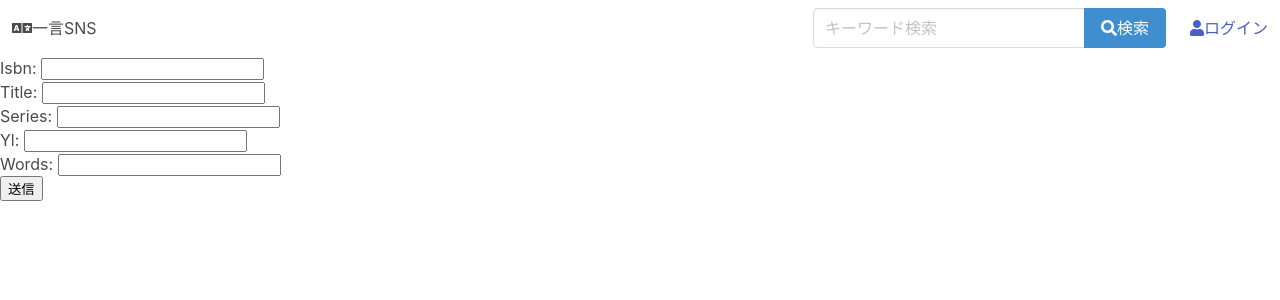
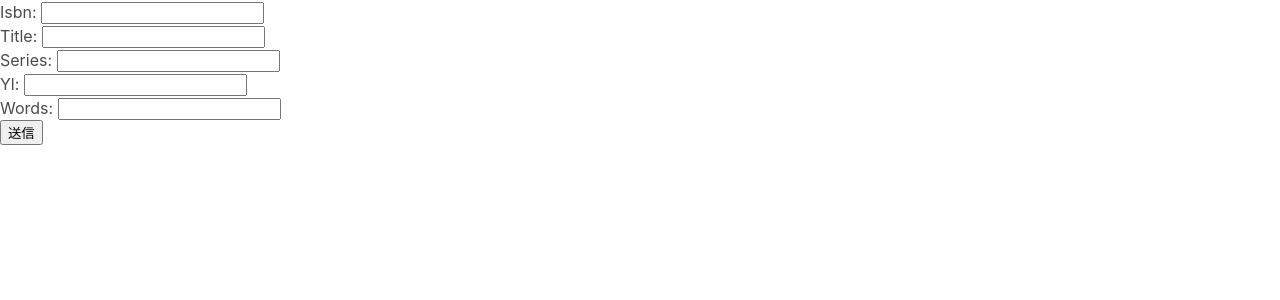
Before and after one commit to NITTC-ComputerClub/AH2021-Team3, a Django app: page /book/create/ in a window 1280 px wide. Shown: the top 300 px of the page. Run offline with Django 3.2, Linux system fonts and the light colour scheme; some libraries are stand-ins or nearby versions.

Commit message:
fix: base.html
テスト用に置いていたヘッダーを消し忘れていたので消去

```diff
--- a/tadokuapp/templates/base.html
+++ b/tadokuapp/templates/base.html
@@ -12,29 +12,7 @@
 </head>
 
 <body>
-    <header class="navbar">
-        <div class="navbar-brand">
-            <span class="navbar-item">
-                <span class="fa fa-language"></span>一言SNS
-            </span>
-        </div>
-        <div class="navbar-end">
-            <div class="navbar-item">
-                <div class="field has-addons">
-                    <div class="control">
-                        <input class="input" type="text" name="search" placeholder="キーワード検索">
-                    </div>
-                    <div class="control">
-                        <a class="button is-info"><i class="fa fa-search"></i>検索</a>
-                    </div>
-                </div>
-            </div>
-        </div>
-        <div class="navbar-item">
-            <a href="#"><i class="fa fa-user"></i>ログイン</a>
-        </div>
-        </div>
-    </header>
+
 
     {% block content %}
 
```
